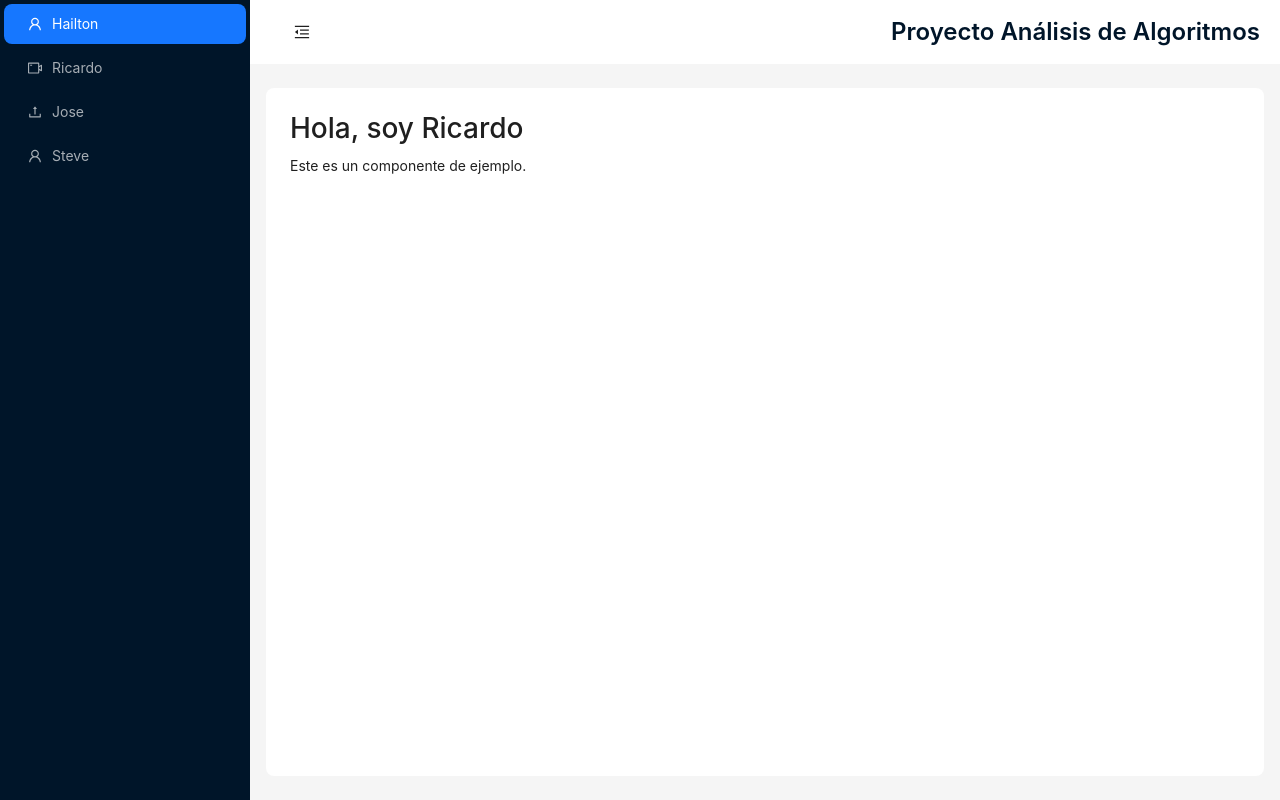
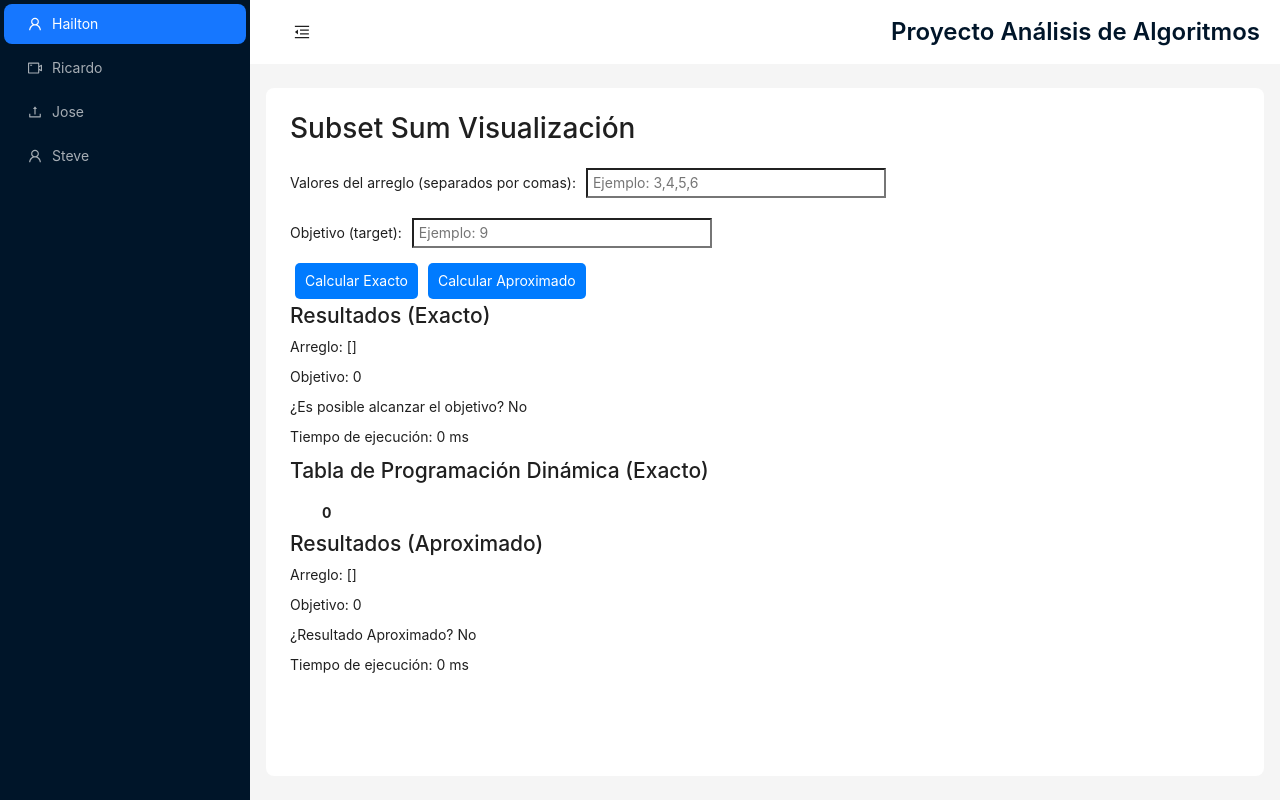
Before and after one commit to hailtonamaya/Proyecto_Analisis_de_Algoritmos, a React (Create React App) app: page /ricardo in a window 1280 px wide. Built offline with nearby package versions, Linux system fonts and the light colour scheme.

Commit message:
commit ricardo

```diff
--- a/src/App.js
+++ b/src/App.js
@@ -2,7 +2,7 @@ import React from 'react';
 import { BrowserRouter as Router, Routes, Route } from 'react-router-dom';
 import Navbar from './components/navbar'; // Importar Navbar
 import HailtonPage from './pages/Hailton'; // Importar las páginas
-import RicardoPage from './pages/Ricardo';
+import RicardoPage from './pages/Ricardo/Ricardo';
 import JosePage from './pages/Jose';
 import StevePage from './pages/Steve';
 
--- a/src/pages/Ricardo.jsx
+++ /dev/null
@@ -1,12 +0,0 @@
-import React from 'react';
-
-const Ricardo = () => {
-  return (
-    <div>
-      <h1>Hola, soy Ricardo</h1>
-      <p>Este es un componente de ejemplo.</p>
-    </div>
-  );
-};
-
-export default Ricardo;
--- /dev/null
+++ b/src/pages/Ricardo/Ricardo.css
@@ -0,0 +1,53 @@
+.App {
+    font-family: Arial, sans-serif;
+    text-align: center;
+    background-color: #1e1e2f;
+    color: white;
+    padding: 20px;
+  }
+
+  .input-section input {
+    margin: 10px;
+    padding: 5px;
+    width: 100%;
+    max-width: 300px;
+  }
+
+  .button-container button {
+    padding: 10px;
+    background-color: #007bff;
+    color: white;
+    border: none;
+    cursor: pointer;
+    border-radius: 5px;
+    margin: 5px;
+  }
+
+  button:hover {
+    background-color: #0056b3;
+  }
+
+  .table-section table {
+    margin: 20px auto;
+    border-collapse: collapse;
+  }
+
+  table th,
+  table td {
+    border: 1px solid #fff;
+    padding: 10px;
+  }
+
+  table td.true {
+    background-color: #4caf50;
+  }
+
+  table td.false {
+    background-color: #f44336;
+  }
+
+  .info-message {
+    margin-top: 10px;
+    color: #ff9800;
+    font-size: 14px;
+  }
--- /dev/null
+++ b/src/pages/Ricardo/Ricardo.jsx
@@ -0,0 +1,108 @@
+import React, { useState } from "react";
+import InputForm from "./components/InputForm";
+import Results from "./components/Results";
+import { subsetSumDP, subsetSumApproximate } from "./utils/SubsetSum";
+
+import "./Ricardo.css";
+
+const Ricardo = () => {
+  const [array, setArray] = useState([]);
+  const [target, setTarget] = useState(0);
+  const [dpTable, setDpTable] = useState([]);
+  const [executionTime, setExecutionTime] = useState(0);
+  const [isPossible, setIsPossible] = useState(false);
+  const [approxExecutionTime, setApproxExecutionTime] = useState(0);
+  const [approxResult, setApproxResult] = useState(false);
+  const [approxSubsets, setApproxSubsets] = useState([]);
+
+  const handleSubmitExact = (nums, targetValue) => {
+    setArray(nums);
+    setTarget(targetValue);
+
+    const startExact = performance.now();
+    const { dpTable: dpResult, canAchieve } = subsetSumDP(nums, targetValue);
+    const endExact = performance.now();
+
+    setDpTable(dpResult);
+    setIsPossible(canAchieve);
+    setExecutionTime((endExact - startExact).toFixed(2));
+  };
+
+  const handleSubmitApprox = (nums, targetValue) => {
+    setArray(nums);
+    setTarget(targetValue);
+
+
+    const startApprox = performance.now();
+    const { subsets, result } = subsetSumApproximate(nums, targetValue);
+    const endApprox = performance.now();
+
+    setApproxSubsets(subsets);
+    setApproxResult(result);
+    setApproxExecutionTime((endApprox - startApprox).toFixed(2));
+  };
+
+  return (
+    <div>
+      <h1>Subset Sum Visualización</h1>
+      <InputForm onSubmitExact={handleSubmitExact} onSubmitApprox={handleSubmitApprox} />
+
+
+      <div>
+        <h2>Resultados (Exacto)</h2>
+        <p>Arreglo: [{array.join(", ")}]</p>
+        <p>Objetivo: {target}</p>
+        <p>¿Es posible alcanzar el objetivo? {isPossible ? "Sí" : "No"}</p>
+        <p>Tiempo de ejecución: {executionTime} ms</p>
+      </div>
+
+      <div>
+        <h2>Tabla de Programación Dinámica (Exacto)</h2>
+        <table>
+          <thead>
+            <tr>
+              <th></th>
+              {[...Array(target + 1).keys()].map((value) => (
+                <th key={value}>{value}</th>
+              ))}
+            </tr>
+          </thead>
+          <tbody>
+            {dpTable.map((row, i) => (
+              <tr key={i}>
+                <td>{i > 0 ? array[i - 1] : "-"}</td>
+                {row.map((cell, j) => (
+                  <td key={j} className={cell ? "true" : "false"}>
+                    {cell ? "✔️" : "❌"}
+                  </td>
+                ))}
+              </tr>
+            ))}
+          </tbody>
+        </table>
+      </div>
+
+
+      <div>
+        <h2>Resultados (Aproximado)</h2>
+        <p>Arreglo: [{array.join(", ")}]</p>
+        <p>Objetivo: {target}</p>
+        <p>¿Resultado Aproximado? {approxResult ? "Sí" : "No"}</p>
+        <p>Tiempo de ejecución: {approxExecutionTime} ms</p>
+
+        {approxResult && (
+          <div>
+            <h3>Subconjuntos encontrados:</h3>
+            <ul>
+              {approxSubsets.map((subset, index) => (
+                <li key={index}>[{subset.join(", ")}]</li>
+              ))}
+            </ul>
+          </div>
+        )}
+      </div>
+    </div>
+  );
+};
+
+export default Ricardo;
--- /dev/null
+++ b/src/pages/Ricardo/components/InputForm.js
@@ -0,0 +1,71 @@
+import React, { useState, useEffect } from "react";
+
+function InputForm({ onSubmitExact, onSubmitApprox }) {
+  const [nums, setNums] = useState("");
+  const [target, setTarget] = useState("");
+  const [autoGenerated, setAutoGenerated] = useState(false);
+
+  useEffect(() => {
+    if (nums === "" || target === "") return;
+
+    const numArray = nums.split(",").map(Number);
+
+    if (numArray.length > 150 || parseInt(target) > 1000) {
+      setAutoGenerated(true);
+      setNums(Array.from({ length: 150 }, (_, i) => i + 1).join(","));
+    } else {
+      setAutoGenerated(false);
+    }
+  }, [nums, target]);
+
+  const handleSubmitExact = (e) => {
+    e.preventDefault();
+    const parsedNums = nums.split(",").map(Number);
+    const parsedTarget = parseInt(target, 10);
+    onSubmitExact(parsedNums, parsedTarget);
+  };
+
+  const handleSubmitApprox = (e) => {
+    e.preventDefault();
+    const parsedNums = nums.split(",").map(Number);
+    const parsedTarget = parseInt(target, 10);
+    onSubmitApprox(parsedNums, parsedTarget);
+  };
+
+  return (
+    <form>
+      <div className="input-section">
+        <label>Valores del arreglo (separados por comas):</label>
+        <input
+          type="text"
+          value={nums}
+          onChange={(e) => setNums(e.target.value)}
+          placeholder="Ejemplo: 3,4,5,6"
+          required
+        />
+      </div>
+      <div className="input-section">
+        <label>Objetivo (target):</label>
+        <input
+          type="number"
+          value={target}
+          onChange={(e) => setTarget(e.target.value)}
+          placeholder="Ejemplo: 9"
+          required
+        />
+      </div>
+      <div className="button-container">
+        <button onClick={handleSubmitExact}>Calcular Exacto</button>
+        <button onClick={handleSubmitApprox}>Calcular Aproximado</button>
+      </div>
+
+      {autoGenerated && (
+        <p className="info-message">
+          El arreglo se ha generado automáticamente debido al número de elementos o el tamaño del target.
+        </p>
+      )}
+    </form>
+  );
+}
+
+export default InputForm;
--- /dev/null
+++ b/src/pages/Ricardo/components/Results.js
@@ -0,0 +1,23 @@
+import React from "react";
+
+function Results({ nums, target, results }) {
+  const { canAchieve, dpTable, executionTime } = results;
+
+  return (
+    <div>
+      <h2>Resultados</h2>
+      <p>Arreglo: [{nums.join(", ")}]</p>
+      <p>Objetivo: {target}</p>
+      <p>
+        ¿Es posible alcanzar el objetivo?{" "}
+        <strong>{canAchieve ? "Sí" : "No"}</strong>
+      </p>
+      <p>Tiempo de ejecución: {executionTime} ms</p>
+
+      <h3>Tabla de DP</h3>
+
+    </div>
+  );
+}
+
+export default Results;
--- /dev/null
+++ b/src/pages/Ricardo/utils/SubsetSum.js
@@ -0,0 +1,43 @@
+
+export const subsetSumDP = (nums, target) => {
+  const dp = Array(nums.length + 1)
+    .fill(false)
+    .map(() => Array(target + 1).fill(false));
+  dp[0][0] = true;
+
+
+  for (let i = 1; i <= nums.length; i++) {
+    for (let j = 0; j <= target; j++) {
+      dp[i][j] =
+        dp[i - 1][j] || (j >= nums[i - 1] ? dp[i - 1][j - nums[i - 1]] : false);
+    }
+  }
+
+  return { dpTable: dp, canAchieve: dp[nums.length][target] };
+};
+
+
+export const subsetSumApproximate = (nums, target) => {
+  const subsets = [];
+
+
+  const dfs = (index, currentSubset, currentSum) => {
+    if (currentSum === target) {
+      subsets.push([...currentSubset]);
+      return;
+    }
+    if (index >= nums.length || currentSum > target) return;
+
+
+    currentSubset.push(nums[index]);
+    dfs(index + 1, currentSubset, currentSum + nums[index]);
+
+
+    currentSubset.pop();
+    dfs(index + 1, currentSubset, currentSum);
+  };
+
+
+  dfs(0, [], 0);
+  return { subsets, result: subsets.length > 0 };
+};
```
